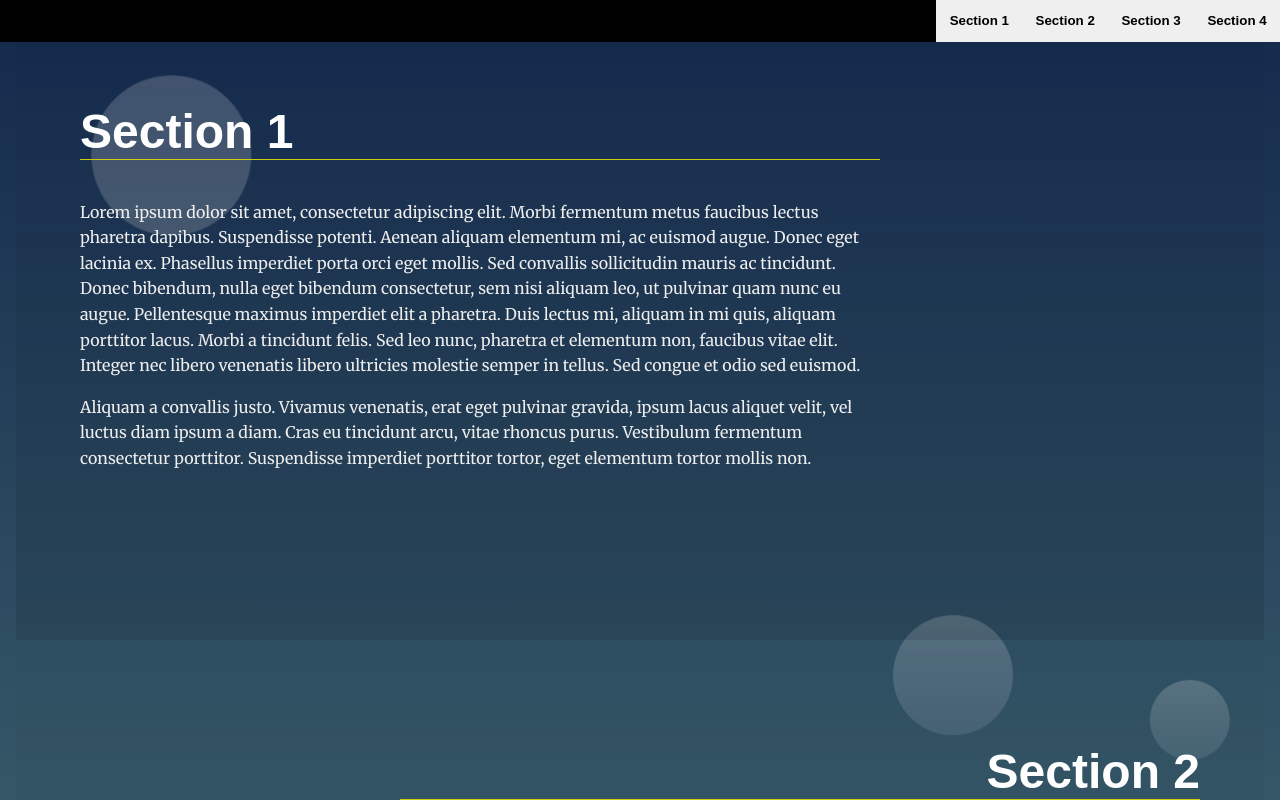
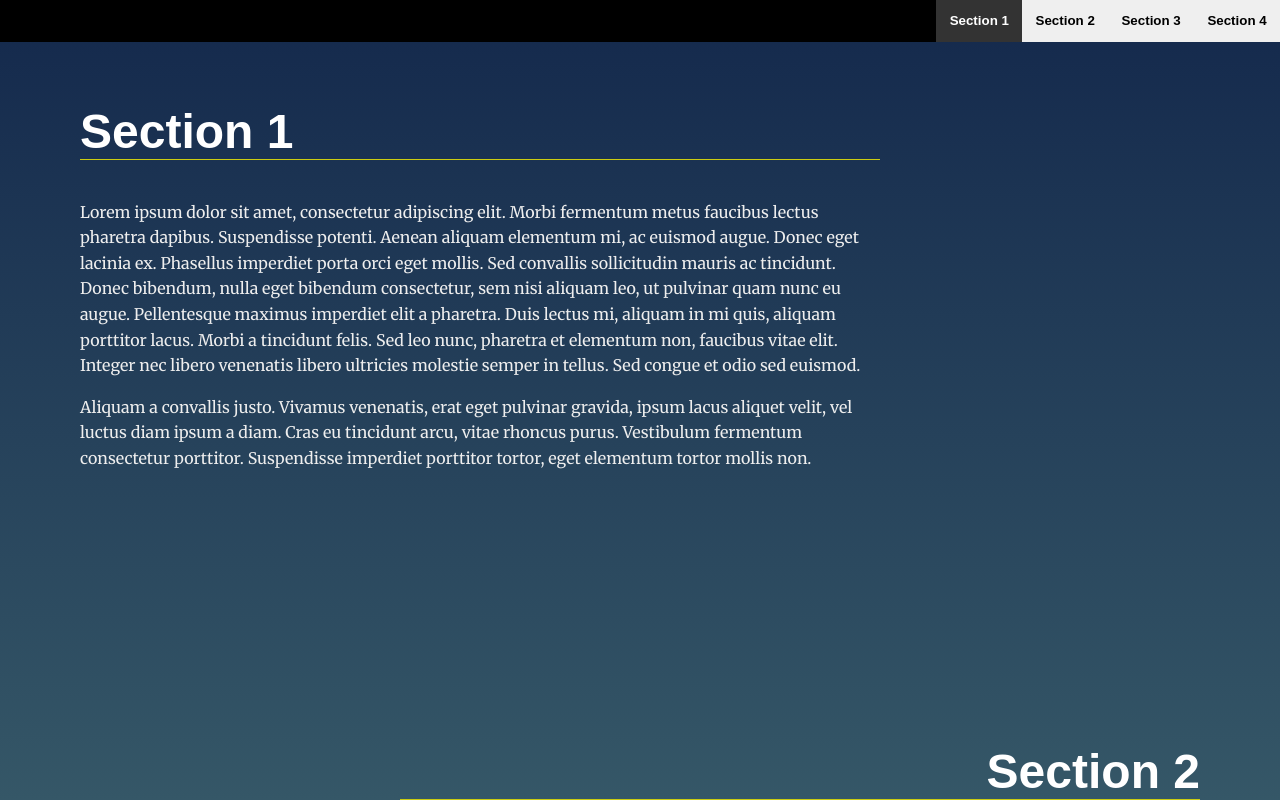
Before and after one commit to MaxLHolden/landing-page, a plain HTML site: page index.html in a window 1280 px wide. Both pictures are taken after a click on the button "Section 1". Shown: the part 471-1271 px from the top of the page. Drawn offline with Linux system fonts and the light colour scheme.

Commit message:
added focus for buttons and better in view checks

```diff
--- a/css/styles.css
+++ b/css/styles.css
@@ -86,7 +86,11 @@ section {
     border: none;
 }
 
-.navbar__menu .menu__link:hover {
+.navbar__menu .menu__active{
+    background-color: #333;
+}
+
+.navbar__menu .menu__link:hover, .menu__link:focus {
     background: #333;
     color: #fff;
     transition: ease 0.3s all;
@@ -197,17 +201,17 @@ section:nth-of-type(3n + 1) .landing__container::after {
 /* ---- Theme State Rules ---- */
 /* Section Active Styles */
 /* Note: your-active-class class is applied through javascript. You should update the class here and in the index.html to what you set in your javascript file.  */
-section.active-section {
+section.active__section {
     background: rgb(0, 0, 0);
     background: linear-gradient(0deg, rgba(0, 0, 0, 0.1) 0%, rgba(0, 0, 0, 0) 100%);
 }
 
-section.active-section .landing__container::before {
+section.active__section .landing__container::before {
     opacity: 1;
     animation: rotate 4s linear 0s infinite forwards;
 }
 
-section.active-section .landing__container::after {
+section.active__section .landing__container::after {
     opacity: 1;
     animation: rotate 5s linear 0s infinite forwards reverse;
 }
--- a/index.html
+++ b/index.html
@@ -27,7 +27,7 @@
     Adding more sections will automatically populate nav.
     The first section is set to active class by default -->
 
-    <section id="section1" data-nav="Section 1" class="your-active-class">
+    <section id="section1" data-nav="Section 1" class="active__section">
       <div class="landing__container">
         <h2>Section 1</h2>
         <p>Lorem ipsum dolor sit amet, consectetur adipiscing elit. Morbi fermentum metus faucibus lectus pharetra dapibus. Suspendisse potenti. Aenean aliquam elementum mi, ac euismod augue. Donec eget lacinia ex. Phasellus imperdiet porta orci eget mollis. Sed convallis sollicitudin mauris ac tincidunt. Donec bibendum, nulla eget bibendum consectetur, sem nisi aliquam leo, ut pulvinar quam nunc eu augue. Pellentesque maximus imperdiet elit a pharetra. Duis lectus mi, aliquam in mi quis, aliquam porttitor lacus. Morbi a tincidunt felis. Sed leo nunc, pharetra et elementum non, faucibus vitae elit. Integer nec libero venenatis libero ultricies molestie semper in tellus. Sed congue et odio sed euismod.</p>
--- a/js/app.js
+++ b/js/app.js
@@ -22,10 +22,10 @@
  * Define Global Variables
  *
 */
-this.pageSections =  document.querySelectorAll('[data-nav]');
-this.navbarList =  document.querySelector('#navbar__list');
-this.navbarMenu =  document.querySelector('.navbar__menu');
-window.addEventListener("scroll", this.manageActive);
+const pageSections =  document.querySelectorAll('[data-nav]');
+const navbarList =  document.querySelector('#navbar__list');
+const navbarMenu =  document.querySelector('.navbar__menu');
+window.addEventListener("scroll", manageActive);
 
 //every 10 seconds run the hideNav function
 setInterval(hideNav, 10000)
@@ -48,24 +48,23 @@ function onNavButtonClick(event)
 }
 
 //set the section-active class when a section is scrolled into the.  Enable to navbar since we are already listening for a scroll event
-function manageActive(event)
+function manageActive()
 {
     navbarMenu.style.display = "block"
 
-    var top = document.documentElement.clientHeight;
+    const top = document.documentElement.clientHeight;
     for(section of pageSections)
     {
         let sectionBounds = section.getBoundingClientRect();
-        if(sectionBounds.bottom <= top || sectionBounds.top <= top)
+        if(sectionBounds.top <= 1 && sectionBounds.bottom <= top)
         {
-            section.classList.add("active-section");
+            section.classList.add("active__section");
         }
         else
         {
-            section.classList.remove("active-section");
+            section.classList.remove("active__section");
         }
     }
-    console.log("Hello");
 }
 
 /**
@@ -78,14 +77,15 @@ function manageActive(event)
 //set set the event listener on creation
 for(section of pageSections)
 {
-    let li = document.createElement('li');
     let navText = section.getAttribute("data-nav");
     let navButton = document.createElement('button');
     navButton.classList = "menu__link"
     navButton.section = section;
     navButton.textContent = navText;
-    li.appendChild(navButton);
     navButton.addEventListener("click", this.onNavButtonClick, true)
 
-    this.navbarList.appendChild(li);
+    let li = document.createElement('li');
+    li.appendChild(navButton);
+
+    navbarList.appendChild(li);
 }
```
